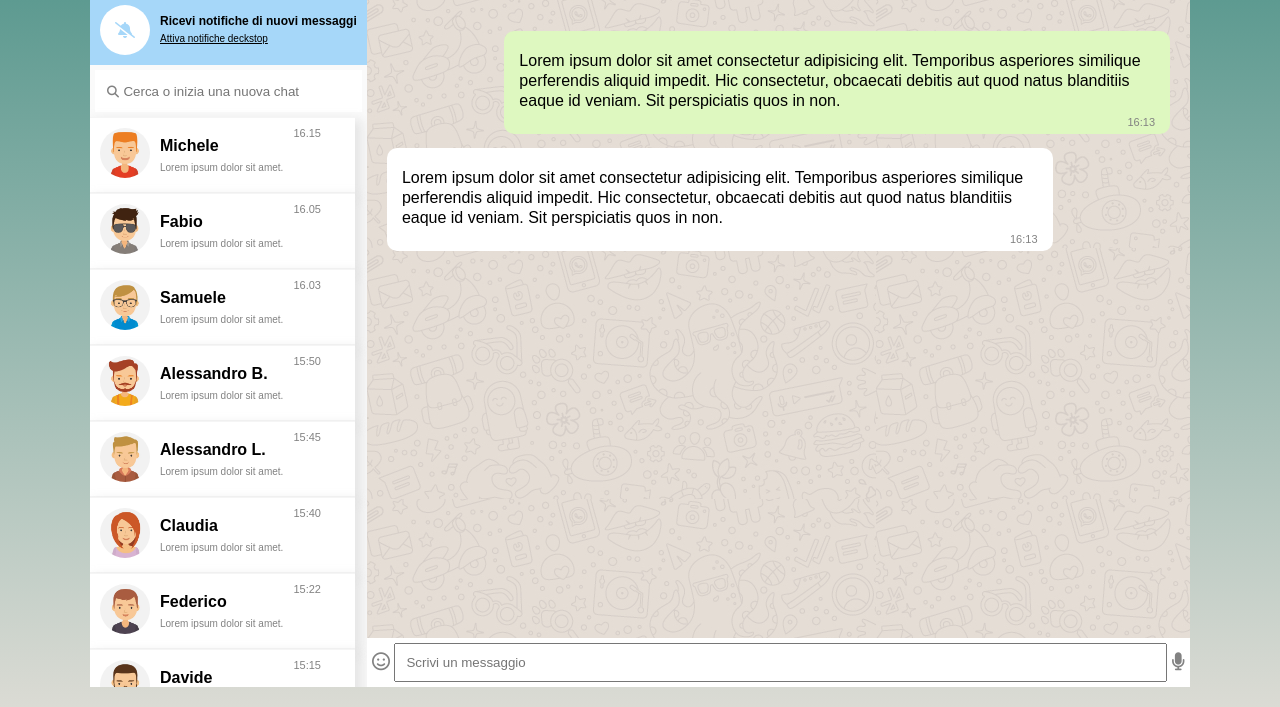
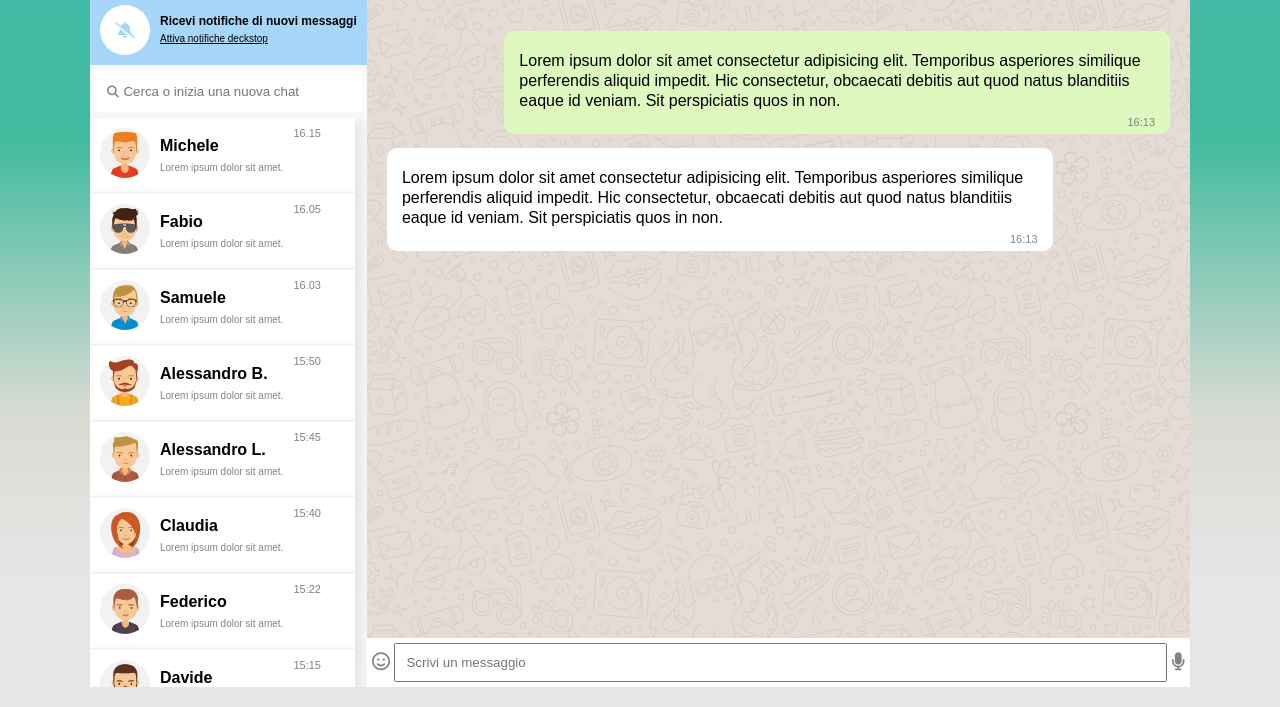
Before and after one commit to giovanni2299/html-css-boolzapp, a plain HTML site: page index.html in a window 1280 px wide. Shown: the part 93-800 px from the top of the page. Drawn offline with Linux system fonts and the light colour scheme.

Commit message:
Refact:style

```diff
--- a/css/style.css
+++ b/css/style.css
@@ -19,7 +19,11 @@ a{
 
 body{
     font-family: sans-serif;
-    background:linear-gradient( #4D9288,  #DBDBD4);;
+    /* background:linear-gradient( #4D9288,  #DBDBD4); */
+    background: rgb(230,230,230);
+    background: linear-gradient(0deg, rgba(230,230,230,1) 15%, rgba(219,219,212,1) 36%, rgba(65,187,158,1) 71%, rgba(67,187,170,1) 98%);
+    /* background: rgb(70,92,252);
+    background: radial-gradient(circle, rgba(70,92,252,1) 16%, rgba(252,204,70,1) 50%, rgba(252,105,105,1) 70%, rgba(252,70,150,1) 84%, rgba(202,255,0,1) 99%); */
 }
 
 /* UTILITIES */
```
